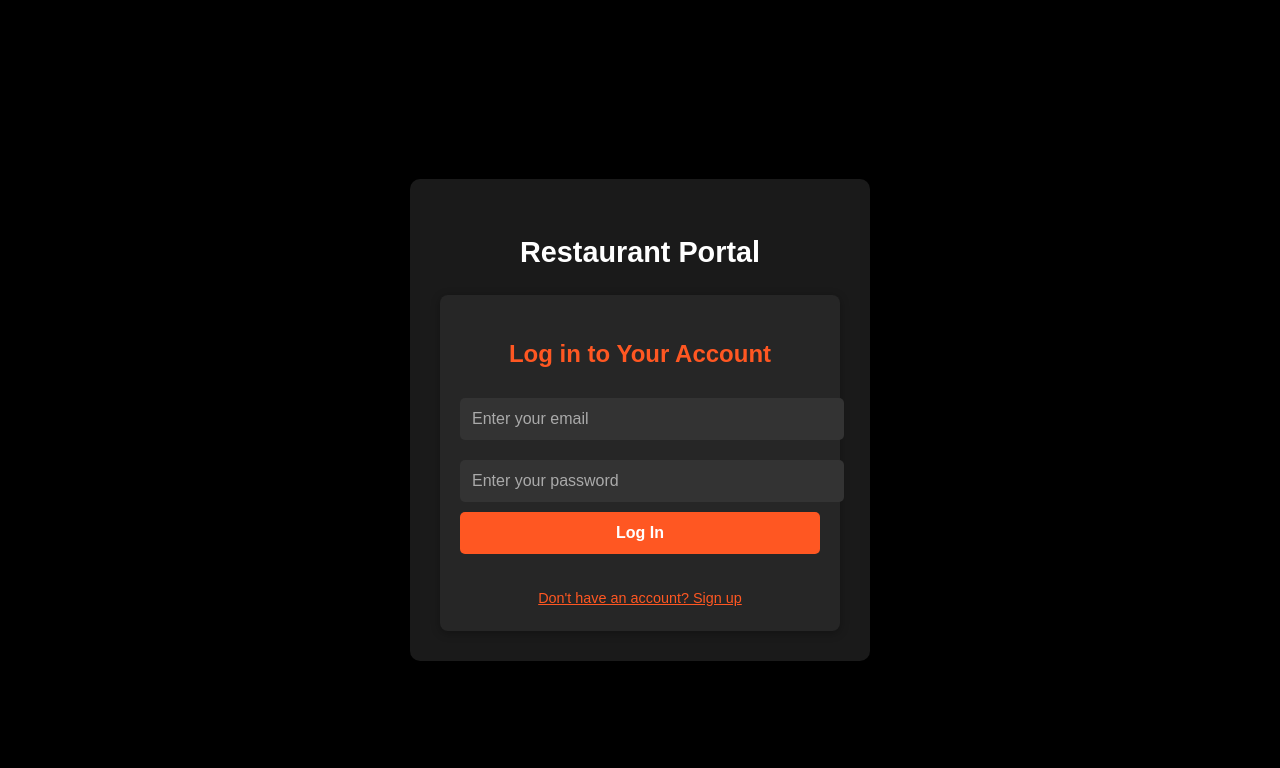
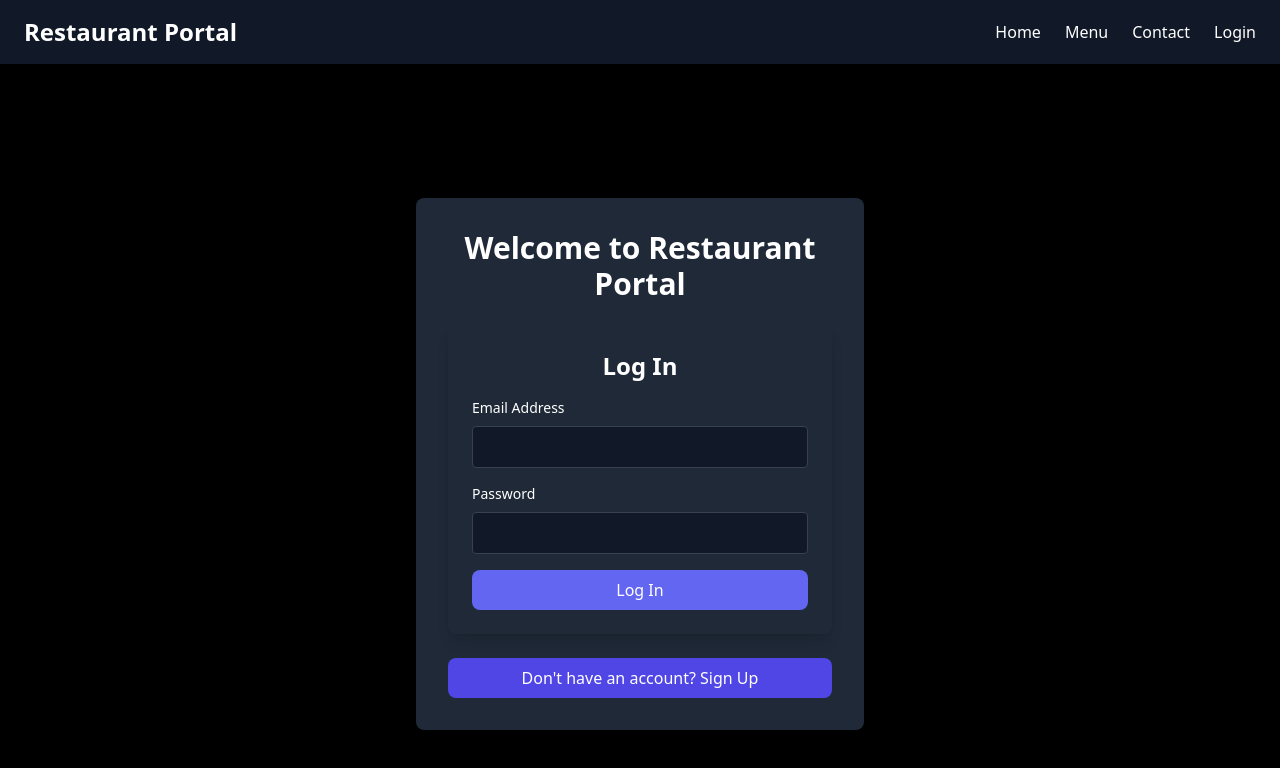
Before and after one commit to AliHassan487/nextfoodie, a Next.js app: page /restaurant in a window 1280 px wide. Shown: the top 768 px of the page. Built offline with nearby package versions, Linux system fonts and the light colour scheme.

Commit message:
update design for login and sign up and design header

```diff
--- /dev/null
+++ b/postcss.config.js
@@ -0,0 +1,6 @@
+module.exports = {
+  plugins: {
+    tailwindcss: {},
+    autoprefixer: {},
+  },
+}
--- /dev/null
+++ b/src/app/_components/RestaurantHeader.js
@@ -0,0 +1,31 @@
+"use client";
+import Link from "next/link";
+
+const RestaurantHeader = () => {
+  return (
+    <header className="bg-gray-900 text-white shadow-md">
+      <div className="container mx-auto flex justify-between items-center py-4 px-6">
+        {/* Logo */}
+        <h1 className="text-2xl font-bold">Restaurant Portal</h1>
+
+        {/* Navigation Links */}
+        <nav className="space-x-6">
+          <Link href="/" className="hover:text-indigo-400 transition">
+            Home
+          </Link>
+          <Link href="/menu" className="hover:text-indigo-400 transition">
+            Menu
+          </Link>
+          <Link href="/contact" className="hover:text-indigo-400 transition">
+            Contact
+          </Link>
+          <Link href="/login" className="hover:text-indigo-400 transition">
+            Login
+          </Link>
+        </nav>
+      </div>
+    </header>
+  );
+};
+
+export default RestaurantHeader;
--- a/src/app/_components/restaurantLogin.js
+++ b/src/app/_components/restaurantLogin.js
@@ -1,22 +1,64 @@
+"use client";
+import { Formik, Form, Field, ErrorMessage } from "formik";
+import * as Yup from "yup";
+
 const RestaurantLogin = () => {
+  // Validation schema
+  const validationSchema = Yup.object({
+    email: Yup.string().email("Invalid email address").required("Required"),
+    password: Yup.string().min(6, "Password must be at least 6 characters").required("Required"),
+  });
+
+  // Form Submission Handler
+  const handleSubmit = (values) => {
+    console.log(values);
+  };
+
   return (
-      <div className="auth-form">
-        <h2 className="form-title">Log in to Your Account</h2>
-        <form>
-          <input
+    <div className="bg-gray-800 p-6 rounded-lg shadow-lg">
+      <h2 className="text-2xl font-bold mb-4 text-center">Log In</h2>
+      <Formik
+        initialValues={{ email: "", password: "" }}
+        validationSchema={validationSchema}
+        onSubmit={handleSubmit}
+      >
+        {() => (
+          <Form>
+            <div className="mb-4">
+              <label htmlFor="email" className="block text-sm mb-2">
+                Email Address
+              </label>
+              <Field
                 type="email"
-            placeholder="Enter your email"
-            className="input-field"
+                id="email"
+                name="email"
+                className="w-full px-4 py-2 bg-gray-900 text-white border border-gray-700 rounded focus:outline-none focus:ring-2 focus:ring-indigo-500"
               />
-          <input
+              <ErrorMessage name="email" component="div" className="text-red-500 text-sm mt-1" />
+            </div>
+
+            <div className="mb-4">
+              <label htmlFor="password" className="block text-sm mb-2">
+                Password
+              </label>
+              <Field
                 type="password"
-            placeholder="Enter your password"
-            className="input-field"
+                id="password"
+                name="password"
+                className="w-full px-4 py-2 bg-gray-900 text-white border border-gray-700 rounded focus:outline-none focus:ring-2 focus:ring-indigo-500"
               />
-          <button type="submit" className="primary-button">
+              <ErrorMessage name="password" component="div" className="text-red-500 text-sm mt-1" />
+            </div>
+
+            <button
+              type="submit"
+              className="w-full bg-indigo-500 hover:bg-indigo-600 text-white font-medium py-2 rounded-lg transition"
+            >
               Log In
             </button>
-        </form>
+          </Form>
+        )}
+      </Formik>
     </div>
   );
 };
--- a/src/app/_components/restaurantSignUp.js
+++ b/src/app/_components/restaurantSignUp.js
@@ -1,27 +1,98 @@
+"use client";
+import { Formik, Form, Field, ErrorMessage } from "formik";
+import * as Yup from "yup";
+
 const RestaurantSignUp = () => {
+  // Validation schema
+  const validationSchema = Yup.object({
+    name: Yup.string().required("Required"),
+    email: Yup.string().email("Invalid email address").required("Required"),
+    password: Yup.string().min(6, "Password must be at least 6 characters").required("Required"),
+    confirmPassword: Yup.string()
+      .oneOf([Yup.ref("password")], "Passwords must match")
+      .required("Required"),
+  });
+
+  // Form Submission Handler
+  const handleSubmit = (values) => {
+    console.log(values);
+  };
+
   return (
-      <div className="auth-form">
-        <h2 className="form-title">Create a Restaurant Account</h2>
-        <form>
-          <input
+    <div className="bg-gray-800 p-6 rounded-lg shadow-lg">
+      <h2 className="text-2xl font-bold mb-4 text-center">Sign Up</h2>
+      <Formik
+        initialValues={{ name: "", email: "", password: "", confirmPassword: "" }}
+        validationSchema={validationSchema}
+        onSubmit={handleSubmit}
+      >
+        {() => (
+          <Form>
+            <div className="mb-4">
+              <label htmlFor="name" className="block text-sm mb-2">
+                Restaurant Name
+              </label>
+              <Field
                 type="text"
-            placeholder="Restaurant Name"
-            className="input-field"
+                id="name"
+                name="name"
+                className="w-full px-4 py-2 bg-gray-900 text-white border border-gray-700 rounded focus:outline-none focus:ring-2 focus:ring-indigo-500"
               />
-          <input
+              <ErrorMessage name="name" component="div" className="text-red-500 text-sm mt-1" />
+            </div>
+
+            <div className="mb-4">
+              <label htmlFor="email" className="block text-sm mb-2">
+                Email Address
+              </label>
+              <Field
                 type="email"
-            placeholder="Enter your email"
-            className="input-field"
+                id="email"
+                name="email"
+                className="w-full px-4 py-2 bg-gray-900 text-white border border-gray-700 rounded focus:outline-none focus:ring-2 focus:ring-indigo-500"
               />
-          <input
+              <ErrorMessage name="email" component="div" className="text-red-500 text-sm mt-1" />
+            </div>
+
+            <div className="mb-4">
+              <label htmlFor="password" className="block text-sm mb-2">
+                Password
+              </label>
+              <Field
                 type="password"
-            placeholder="Create a password"
-            className="input-field"
+                id="password"
+                name="password"
+                className="w-full px-4 py-2 bg-gray-900 text-white border border-gray-700 rounded focus:outline-none focus:ring-2 focus:ring-indigo-500"
               />
-          <button type="submit" className="primary-button">
+              <ErrorMessage name="password" component="div" className="text-red-500 text-sm mt-1" />
+            </div>
+
+            <div className="mb-4">
+              <label htmlFor="confirmPassword" className="block text-sm mb-2">
+                Confirm Password
+              </label>
+              <Field
+                type="password"
+                id="confirmPassword"
+                name="confirmPassword"
+                className="w-full px-4 py-2 bg-gray-900 text-white border border-gray-700 rounded focus:outline-none focus:ring-2 focus:ring-indigo-500"
+              />
+              <ErrorMessage
+                name="confirmPassword"
+                component="div"
+                className="text-red-500 text-sm mt-1"
+              />
+            </div>
+
+            <button
+              type="submit"
+              className="w-full bg-green-500 hover:bg-green-600 text-white font-medium py-2 rounded-lg transition"
+            >
               Sign Up
             </button>
-        </form>
+          </Form>
+        )}
+      </Formik>
     </div>
   );
 };
--- a/src/app/globals.css
+++ b/src/app/globals.css
@@ -1,113 +1,3 @@
-
-body {
-    margin: 0;
-    font-family: 'Poppins', sans-serif;
-    background-color: #000;
-    color: #fff;
-    line-height: 1.6;
-  }
-
-  .restaurant-page {
-    display: flex;
-    justify-content: center;
-    align-items: center;
-    min-height: 100vh;
-    padding: 20px;
-  }
-
-  .form-container {
-    width: 100%;
-    max-width: 400px;
-    background-color: #1a1a1a;
-    border-radius: 10px;
-    box-shadow: 0 4px 15px rgba(0, 0, 0, 0.5);
-    padding: 30px;
-    text-align: center;
-  }
-
-  .page-title {
-    font-size: 1.8rem;
-    margin-bottom: 20px;
-    color: #fff;
-  }
-
-  /* Card */
-  .form-card {
-    background-color: #262626;
-    border-radius: 8px;
-    padding: 20px;
-    box-shadow: 0 2px 10px rgba(0, 0, 0, 0.3);
-  }
-
-  /* Form */
-  .auth-form {
-    margin-bottom: 20px;
-  }
-
-  .form-title {
-    font-size: 1.5rem;
-    margin-bottom: 15px;
-    color: #ff5722;
-  }
-
-  .input-field {
-    width: 100%;
-    padding: 12px;
-    margin: 10px 0;
-    border: none;
-    border-radius: 5px;
-    background-color: #333;
-    color: #fff;
-    font-size: 1rem;
-  }
-
-  .input-field::placeholder {
-    color: #aaa;
-  }
-
-  .primary-button {
-    width: 100%;
-    padding: 12px;
-    border: none;
-    border-radius: 5px;
-    background-color: #ff5722;
-    color: #fff;
-    font-size: 1rem;
-    font-weight: bold;
-    cursor: pointer;
-    transition: background 0.3s ease;
-  }
-
-  .primary-button:hover {
-    background-color: #e64a19;
-  }
-
-
-  .toggle-link {
-    margin-top: 15px;
-    font-size: 0.9rem;
-    color: #ff5722;
-    background: none;
-    border: none;
-    cursor: pointer;
-    text-decoration: underline;
-  }
-
-  .toggle-link:hover {
-    color: #fff;
-  }
-
-
-  @media (max-width: 768px) {
-    .form-container {
-      padding: 20px;
-    }
-
-    .page-title {
-      font-size: 1.5rem;
-    }
-
-    .form-title {
-      font-size: 1.2rem;
-    }
-  }
+@tailwind base;
+@tailwind components;
+@tailwind utilities;
--- a/src/app/page.js
+++ b/src/app/page.js
@@ -3,6 +3,8 @@ import styles from "./page.module.css";
 
 export default function Home() {
   return <main>
-    <h1>Home</h1>
+   <h1 className="text-3xl font-bold underline bg-red-700">
+      Hello world!
+    </h1>
   </main>;
 }
--- a/src/app/restaurant/page.js
+++ b/src/app/restaurant/page.js
@@ -1,5 +1,7 @@
 "use client";
+
 import { useState } from "react";
+import RestaurantHeader from "../_components/RestaurantHeader";
 import RestaurantLogin from "../_components/restaurantLogin";
 import RestaurantSignUp from "../_components/restaurantSignUp";
 
@@ -7,19 +9,32 @@ const Restaurant = () => {
   const [isLogin, setIsLogin] = useState(true);
 
   return (
-    <div className="restaurant-page">
-      <div className="form-container">
-        <h1 className="page-title">Restaurant Portal</h1>
-        <div className="form-card">
+    <>
+      {/* Header */}
+      <RestaurantHeader />
+
+      {/* Main Section */}
+      <main className="flex flex-col items-center justify-center min-h-screen bg-black text-white overflow-hidden">
+        <div className="w-full max-w-md bg-gray-800 rounded-lg shadow-lg p-8">
+          <h1 className="text-3xl font-bold text-center mb-6">
+            Welcome to Restaurant Portal
+          </h1>
+
+          {/* Render Login or Signup Form */}
           {isLogin ? <RestaurantLogin /> : <RestaurantSignUp />}
-          <button className="toggle-link" onClick={() => setIsLogin(!isLogin)}>
+
+          {/* Toggle Between Login and Signup */}
+          <button
+            onClick={() => setIsLogin(!isLogin)}
+            className="mt-6 w-full bg-indigo-600 hover:bg-indigo-700 text-white py-2 rounded-lg transition"
+          >
             {isLogin
-              ? "Don't have an account? Sign up"
-              : "Already have an account? Log in"}
+              ? "Don't have an account? Sign Up"
+              : "Already have an account? Log In"}
           </button>
         </div>
-      </div>
-    </div>
+      </main>
+    </>
   );
 };
 
--- /dev/null
+++ b/tailwind.config.js
@@ -0,0 +1,15 @@
+/** @type {import('tailwindcss').Config} */
+module.exports = {
+  content: [
+    "./app/**/*.{js,ts,jsx,tsx,mdx}",
+    "./pages/**/*.{js,ts,jsx,tsx,mdx}",
+    "./components/**/*.{js,ts,jsx,tsx,mdx}",
+
+    // Or if using `src` directory:
+    "./src/**/*.{js,ts,jsx,tsx,mdx}",
+  ],
+  theme: {
+    extend: {},
+  },
+  plugins: [],
+}
```
Also changed, not shown: package.json (+8 -1 lines), 1 other file (tests, documents, lock files or other folders). Lines whose indentation alone changed are shown as unchanged.
